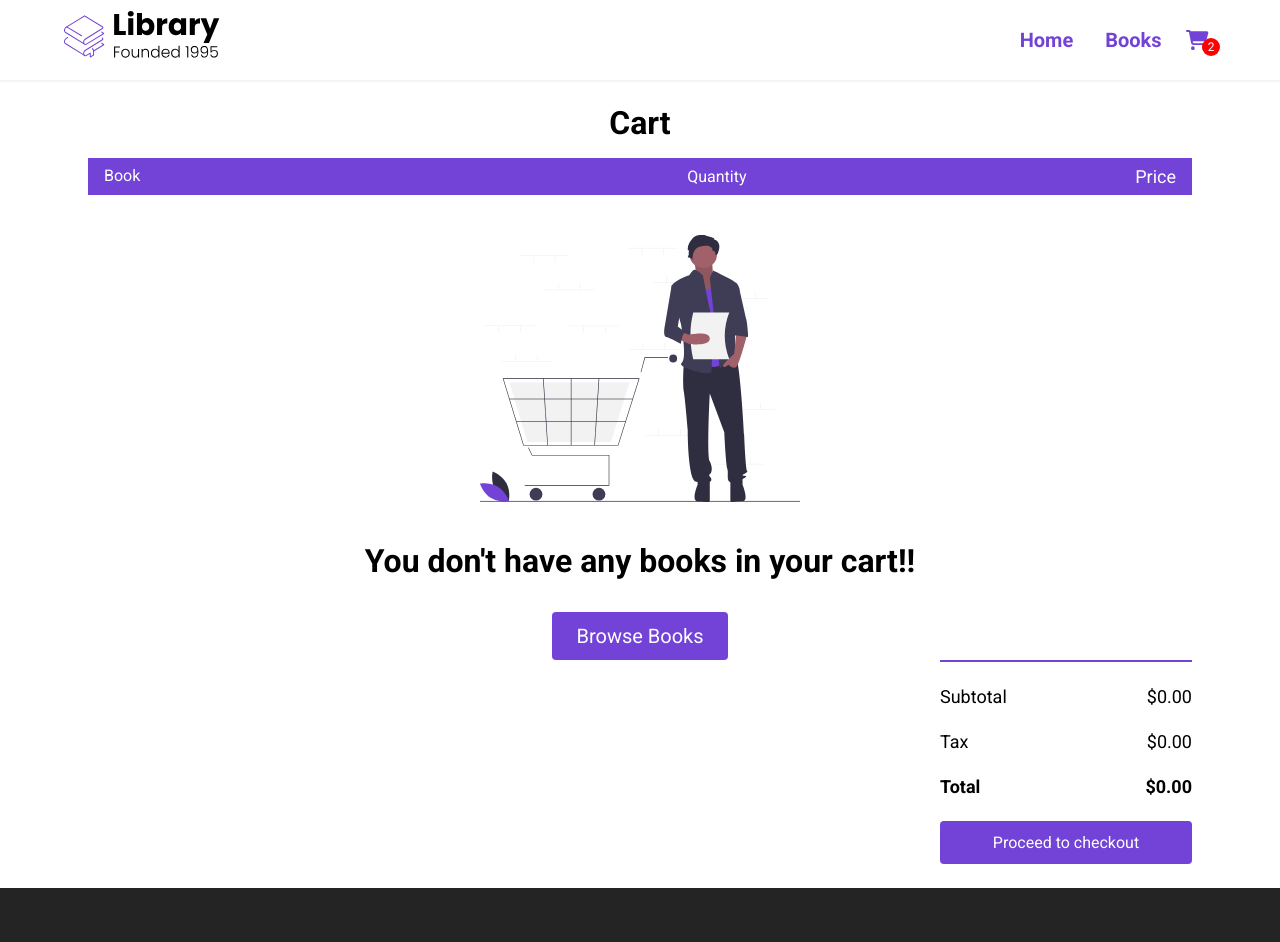
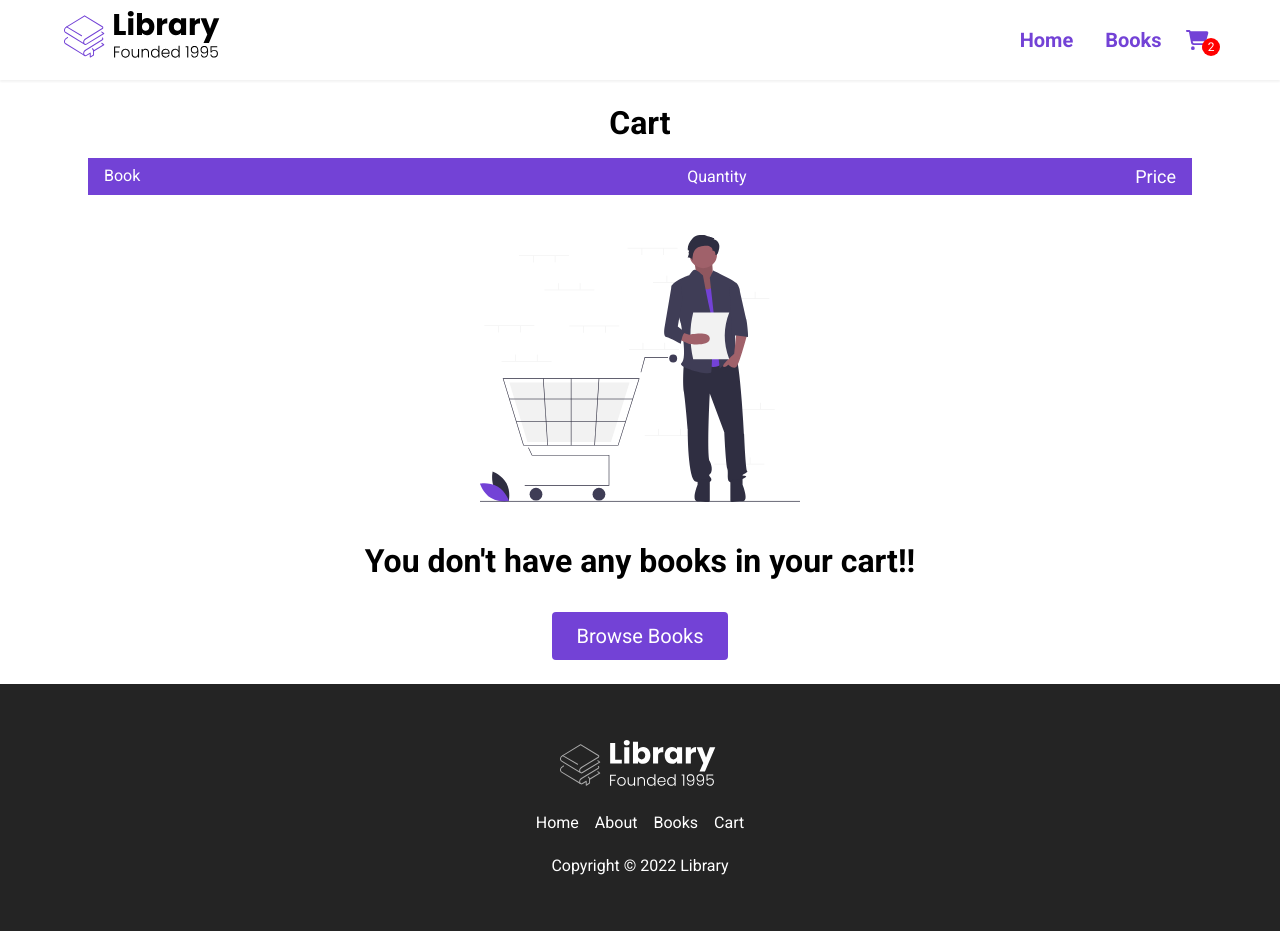
Before and after one commit to Molberda/library-react, a React (Create React App) app: page /cart in a window 1280 px wide. Shown: the top 942 px of the page. Built offline with nearby package versions, Linux system fonts and the light colour scheme.

Commit message:
added a condition to rendering the toal price, if the cart.length is greater than 0 then render the total price, otherwise just render the empty cart img and button

```diff
--- a/src/Pages/Cart.jsx
+++ b/src/Pages/Cart.jsx
@@ -80,7 +80,7 @@ const Cart = ({ cart, changeQuantity, removeItem }) => {
                 </Link>
               </div>
             </div>
-            <div className="total">
+           {cart.length > 0 && <div className="total">
               <div className="total__item total__sub-total">
                 <span>Subtotal</span>
                 <span>${(total() * 0.81).toFixed(2)}</span>
@@ -101,7 +101,7 @@ const Cart = ({ cart, changeQuantity, removeItem }) => {
               >
                 Proceed to checkout
               </button>
-            </div>
+            </div>}
           </div>
         </div>
       </main>
```
